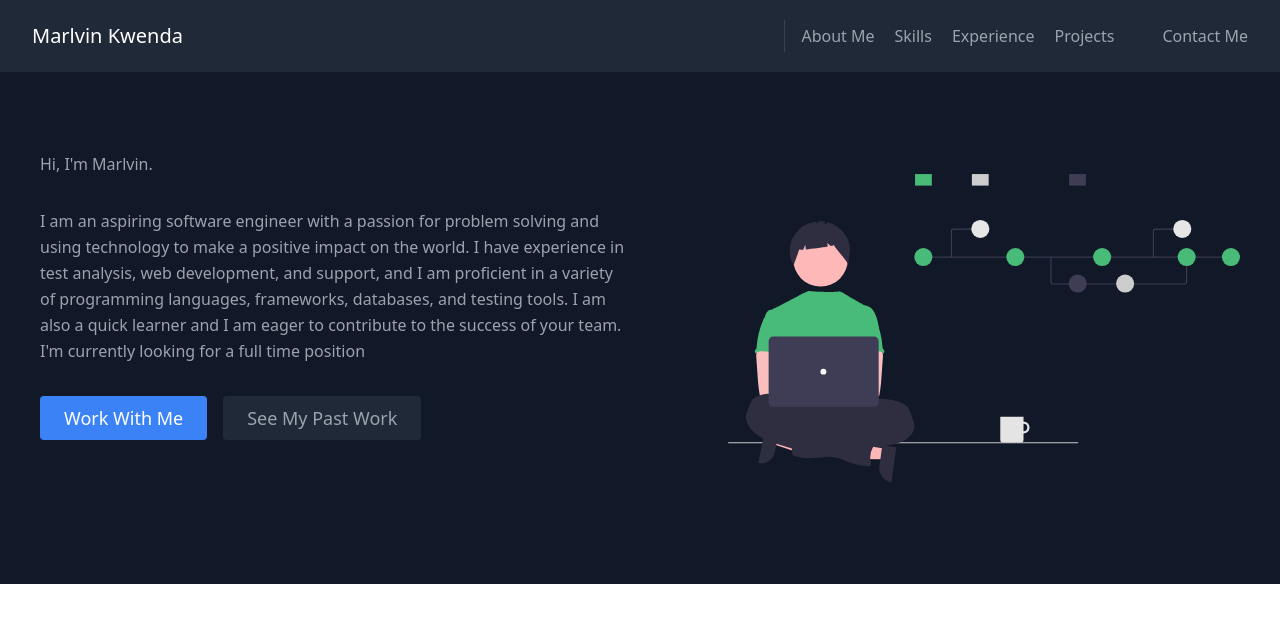
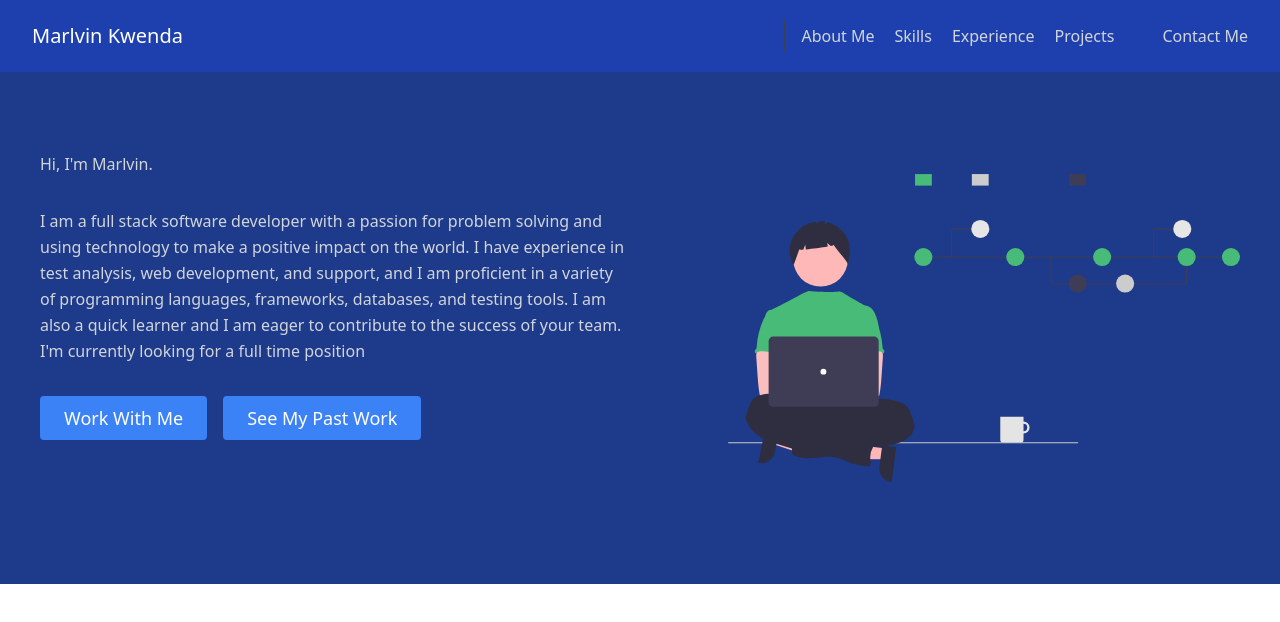
Before and after one commit to vinnywalker96/portfolio, a React (Vite) app: page / in a window 1280 px wide. Shown: the top 622 px of the page. Built offline with nearby package versions, Linux system fonts and the light colour scheme.

Commit message:
updated color

```diff
--- a/src/App.jsx
+++ b/src/App.jsx
@@ -4,7 +4,7 @@ import About from './components/About'
 
 function App() {
   return (
-    <main className='text-gray-400 bg-gray-900 body-font'>
+    <main className='text-gray-300 bg-blue-900 body-font'>
       <Navbar />
       <About />
     </main>
--- a/src/components/About.jsx
+++ b/src/components/About.jsx
@@ -9,7 +9,7 @@ function About() {
                 Hi, I'm Marlvin.
                 <b className='mb-8 leading-relaxed'/>
                 <p className='mb-8 leading-relaxed'>
-                I am an aspiring software engineer with a passion for problem solving and using technology to make a positive impact on the world.
+                I am a full stack software developer with a passion for problem solving and using technology to make a positive impact on the world.
                 I have experience in test analysis, web development, and support,
                 and I am proficient in a variety of programming languages, frameworks, databases, and testing tools. I am also a quick learner and I am eager to contribute to the success of your team.
                 <br/>
@@ -17,7 +17,7 @@ function About() {
                 </p>
                 <div className='flex justify-center'>
                     <a href='#contact' className='inline-flex text-white bg-blue-500 border-0 py-2 px-6 focus:outline-none hover:bg-blue-600 rounded text-lg'>Work With Me</a>
-                    <a href='#projects' className='ml-4 inline-flex text-gray-400 bg-gray-800 border-0 py-2 px-6 focus:outline-none hover:bg-gray-700 hover:text-white rounded text-lg'>See My Past Work</a>
+                    <a href='#projects' className='text-white ml-4 inline-flex bg-blue-500 border-0 py-2 px-6 focus:outline-none hover:bg-blue-600 hover:text-white rounded text-lg'>See My Past Work</a>
                 </div>
             </div>
              <div className='lg:max-w-lg lg:w-full md:w-1/2 w-5/6'>
--- a/src/components/Navbar.jsx
+++ b/src/components/Navbar.jsx
@@ -3,7 +3,7 @@ import React from 'react'
 
 function Navbar() {
   return (
-    <header className='bg-gray-800 md:sticky top-0 z-10'>
+    <header className='bg-blue-800 md:sticky top-0 z-10'>
         <div className='container mx-auto flex flex-wrap p-5 flex-col md:flex-row items-center'>
             <a className='title-font font-medium text-white mb-4 md:mb-0'>
                 <a href='#header' className='ml-3 text-xl'>Marlvin Kwenda</a>
@@ -15,8 +15,8 @@ function Navbar() {
             <a href='#Projects' className='mr-5 hover:text-white'>Projects</a>
 
           </nav>
-          <a href='#contact' className='inline-flex items-center bg-gray-800 border-0
-          py-1 px-3 focus:outline-none hover:bg-gray-700 rounded text-base mt-4 md:mt-0'>Contact Me
+          <a href='#contact' className='inline-flex items-center bg-blue-800 border-0
+          py-1 px-3 focus:outline-none hover:bg-blue-700 rounded text-base mt-4 md:mt-0'>Contact Me
           </a>
         </div>
     </header>
```
